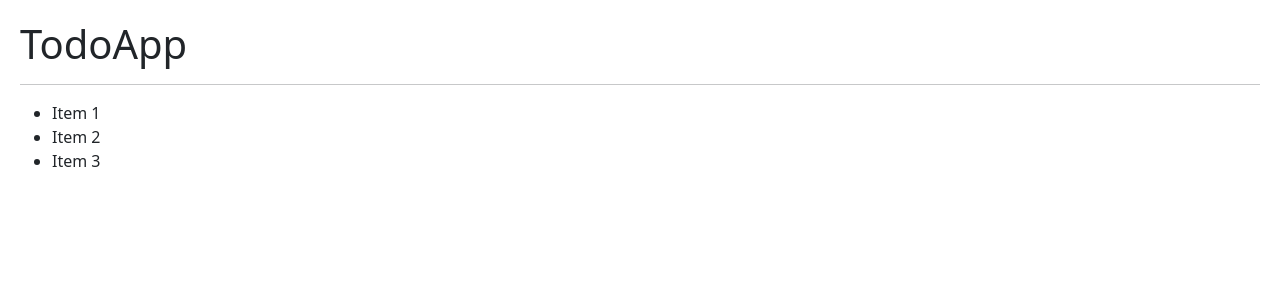
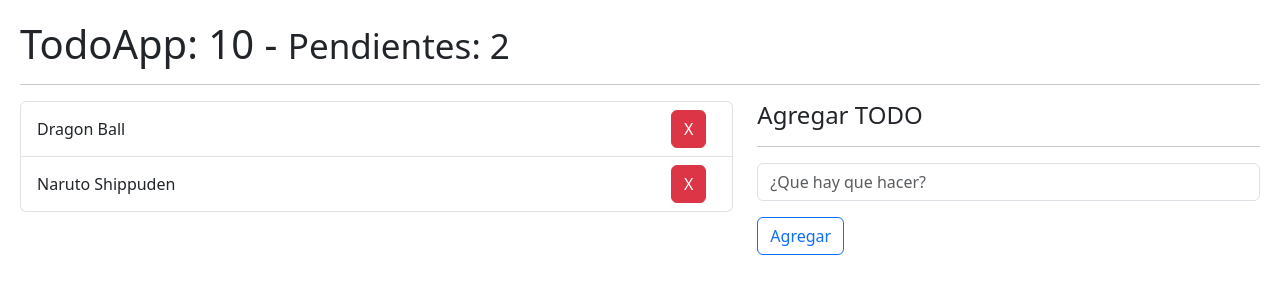
Before and after one commit to David-Josue-Murillo/Hook-App, a React (Vite) app: page / in a window 1280 px wide. Shown: the top 300 px of the page. Built offline with nearby package versions, Linux system fonts and the light colour scheme.

Commit message:
Maquetación de componentes

```diff
--- /dev/null
+++ b/src/08-useReducer/TodoAdd.jsx
@@ -0,0 +1,9 @@
+
+export const TodoAdd = () => {
+    return (
+        <form className="form-inline">
+            <input type="text" className="form-control" placeholder="¿Que hay que hacer?" />
+            <button type="submit" className="btn btn-outline-primary mt-3">Agregar</button>
+        </form>
+    )
+}
--- a/src/08-useReducer/TodoApp.jsx
+++ b/src/08-useReducer/TodoApp.jsx
@@ -1,5 +1,7 @@
 import { useReducer } from "react"
 import { todoReducer } from "./todoReducer";
+import { TodoList } from "./TodoList";
+import { TodoAdd } from "./TodoAdd";
 
 
 const initialState = [
@@ -21,14 +23,21 @@ export const TodoApp = () => {
 
     return (
         <>
-            <h1>TodoApp</h1>
+            <h1>TodoApp: 10 - <small>Pendientes: 2</small></h1>
             <hr />
 
-            <ul>
-                <li>Item 1</li>
-                <li>Item 2</li>
-                <li>Item 3</li>
-            </ul>
+            <div className="row">
+                <div className="col-7">
+                    <TodoList todos={todos} />
+                </div>
+
+                <div className="col-5">
+                    <h4>Agregar TODO</h4>
+                    <hr />
+
+                    <TodoAdd onNweTodo={todos} />
+                </div>
+            </div>
         </>
     )
 }
--- /dev/null
+++ b/src/08-useReducer/TodoItem.jsx
@@ -0,0 +1,10 @@
+import React from 'react'
+
+export const TodoItem = ({todo = []}) => {
+    return (
+        <li key={todo.id} className="list-group-item d-flex justify-content-between">
+            <span className="align-self-center">{todo.todo}</span>
+            <button className="btn btn-danger float-end">X</button>
+        </li>
+    )
+}
--- /dev/null
+++ b/src/08-useReducer/TodoList.jsx
@@ -0,0 +1,13 @@
+import { TodoItem } from "./TodoItem"
+
+export const TodoList = ({ todos=[] }) => {
+    return (
+        <ul className="list-group">
+            {
+                todos.map(todo => (
+                    <TodoItem todo={todo}/>
+                ))
+            }
+        </ul>
+    )
+}
```
